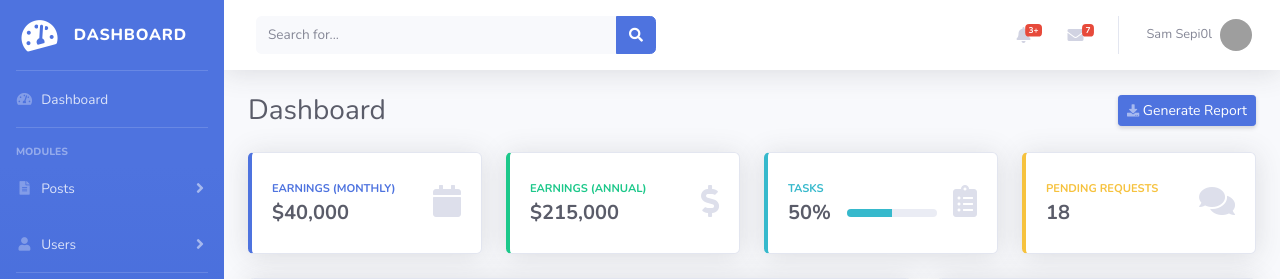
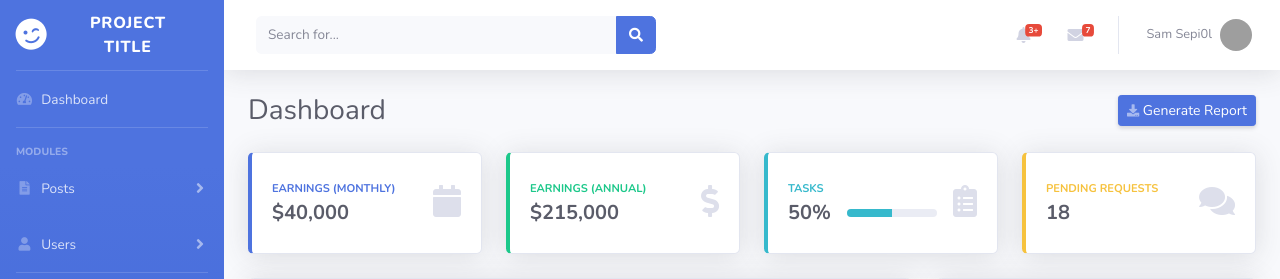
Before and after one commit to gregor-dietrich/skeletor, a PHP site: page /views/user/dashboard.php in a window 1280 px wide. Shown: the top 279 px of the page. Run offline with PHP 8.4, Linux system fonts and the light colour scheme; some libraries are stand-ins or nearby versions; grey boxes are pictures that could not be loaded.

Commit message:
changing titles

```diff
--- a/views/layout/admin/header.php
+++ b/views/layout/admin/header.php
@@ -31,11 +31,11 @@
     <ul class="navbar-nav bg-gradient-primary sidebar sidebar-dark accordion" id="accordionSidebar">
 
         <!-- Sidebar - Brand -->
-        <a class="sidebar-brand d-flex align-items-center justify-content-center" href="/app/index.php/dashboard">
+        <a class="sidebar-brand d-flex align-items-center justify-content-center" href="/">
             <div class="sidebar-brand-icon rotate-n-15">
-                <i class="fas fa-tachometer-alt"></i>
+                <i class="fas fa-smile-wink"></i>
             </div>
-            <div class="sidebar-brand-text mx-3">Dashboard</div>
+            <div class="sidebar-brand-text mx-3">Project Title</div>
         </a>
 
         <!-- Divider -->
--- a/views/layout/header.php
+++ b/views/layout/header.php
@@ -5,7 +5,7 @@
     <meta name="viewport" content="width=device-width, initial-scale=1, shrink-to-fit=no"/>
     <meta name="description" content=""/>
     <meta name="author" content=""/>
-    <title>Project Name Title</title>
+    <title>Project Title</title>
     <link href="https://stackpath.bootstrapcdn.com/bootstrap/4.4.1/css/bootstrap.min.css"
           rel="stylesheet" integrity="sha384-Vkoo8x4CGsO3+Hhxv8T/Q5PaXtkKtu6ug5TOeNV6gBiFeWPGFN9MuhOf23Q9Ifjh"
           crossorigin="anonymous"/>
@@ -14,7 +14,7 @@
 <body>
 <nav class="navbar navbar-expand-lg navbar-dark bg-dark static-top">
     <div class="container">
-        <a class="navbar-brand" href="/">Project Name Title</a>
+        <a class="navbar-brand" href="/">Project Title</a>
         <button class="navbar-toggler" type="button" data-toggle="collapse" data-target="#navbarResponsive"
                 aria-controls="navbarResponsive" aria-expanded="false" aria-label="Toggle navigation">
             <span class="navbar-toggler-icon"></span>
```
